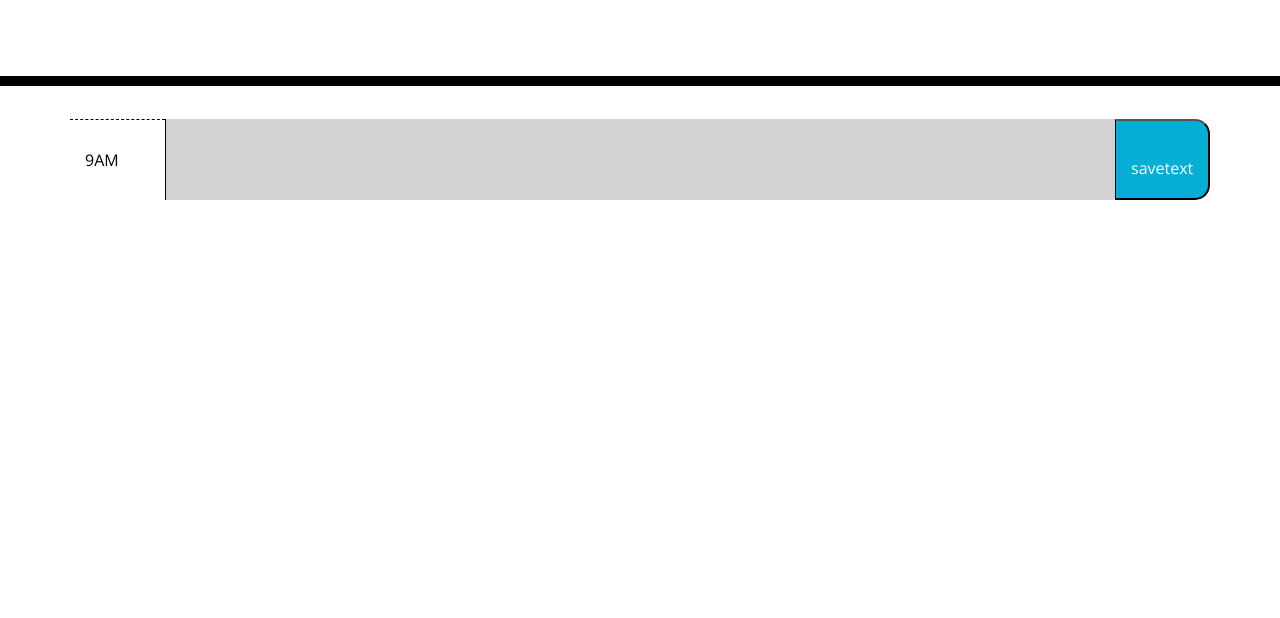
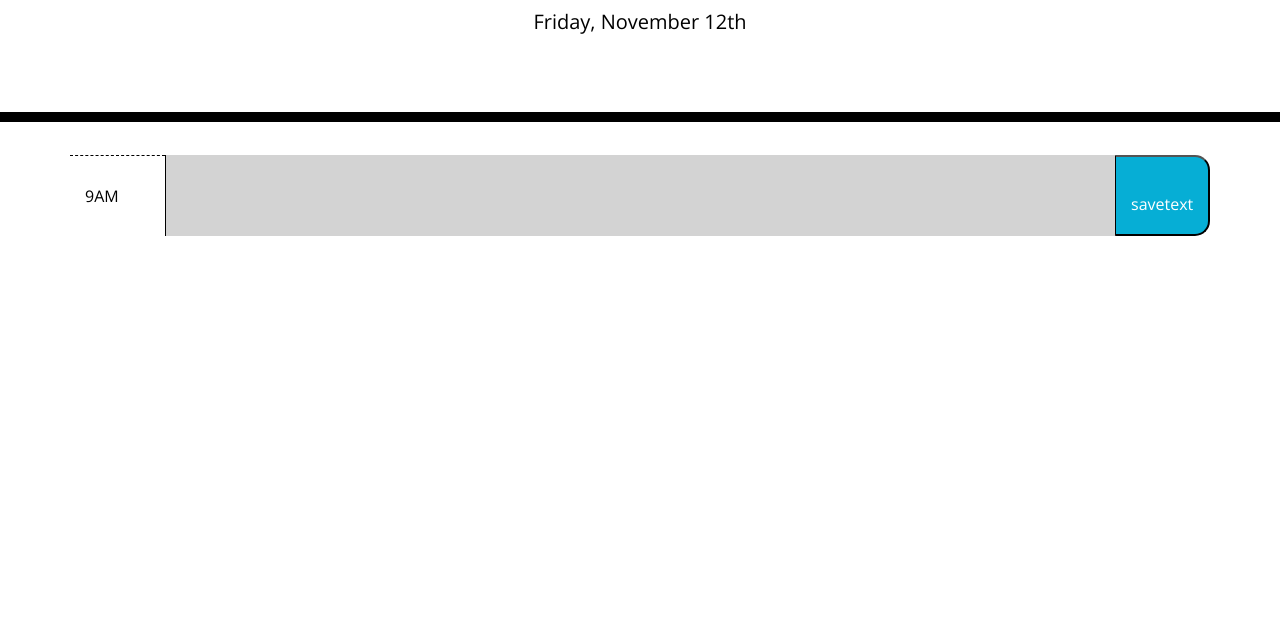
Before and after one commit to ChristopherSpeltz/WorkDayPlanner, a plain HTML site: page index.html in a window 1280 px wide. Shown: the part 182-800 px from the top of the page. Drawn offline with nearby package versions, Linux system fonts and the light colour scheme; files that its build step writes are made by us from their sources.

Commit message:
display current date at top of calendar

```diff
--- a/assets/js/script.js
+++ b/assets/js/script.js
@@ -0,0 +1,5 @@
+let currentTime = moment().format("dddd, MMMM Do");
+
+$("#currentDay").append(currentTime);
+
+// console.log(currentTime);
--- a/index.html
+++ b/index.html
@@ -18,7 +18,7 @@
       href="https://fonts.googleapis.com/css?family=Open+Sans&display=swap"
       rel="stylesheet"
     />
-    <link rel="stylesheet" href="style.css" />
+    <link rel="stylesheet" href="./assets/css/style.css" />
     <title>Work Day Scheduler</title>
   </head>
 
@@ -45,5 +45,6 @@
 
     <script src="https://code.jquery.com/jquery-3.4.1.min.js"></script>
     <script src="https://cdnjs.cloudflare.com/ajax/libs/moment.js/2.24.0/moment.min.js"></script>
+    <script src="./assets/js/script.js"></script>
   </body>
 </html>
```
